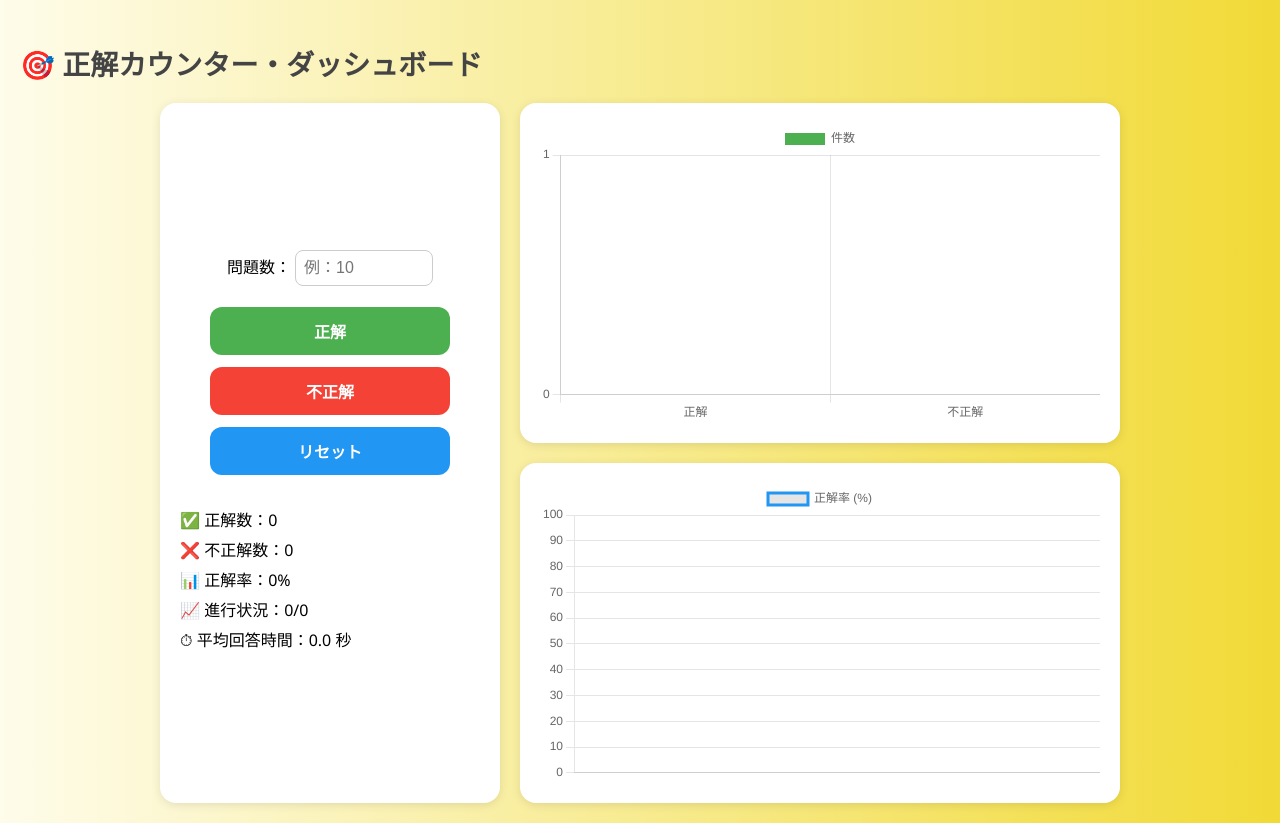
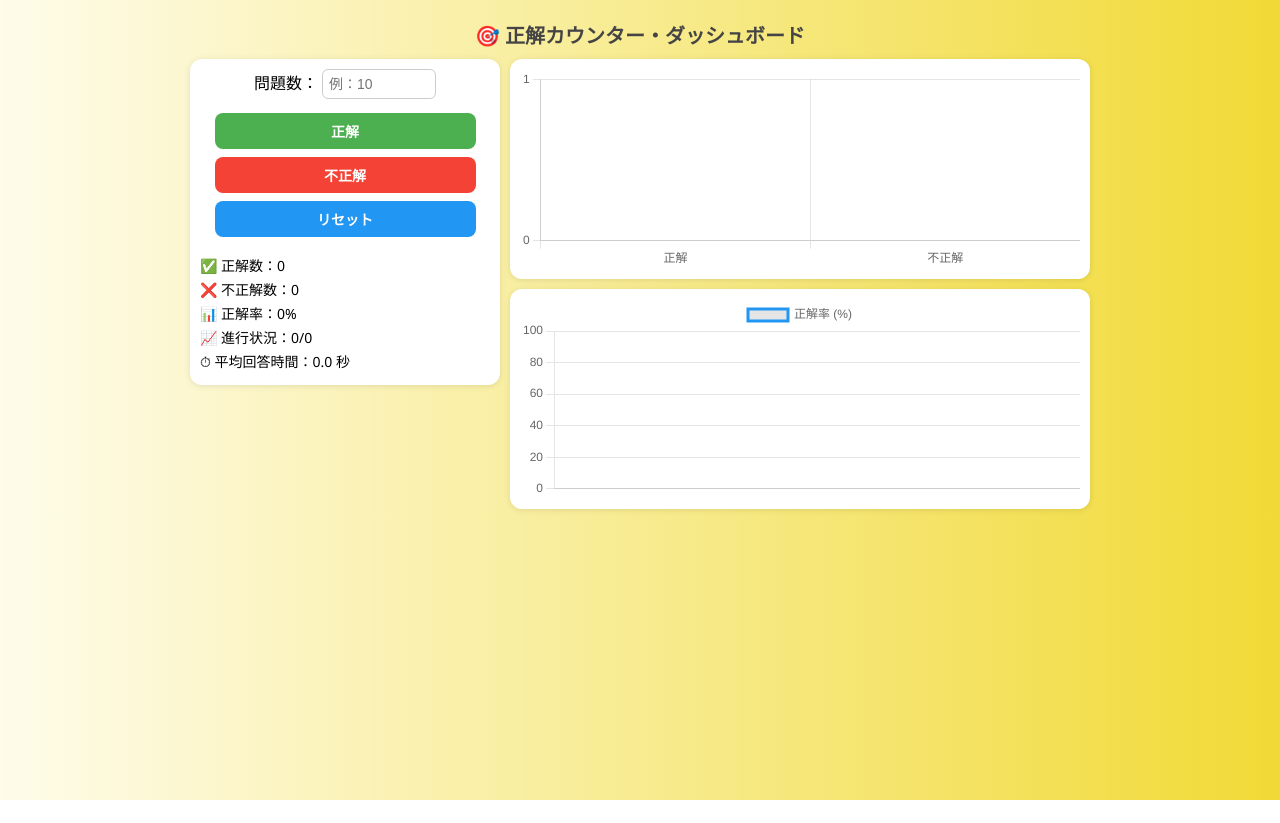
Before and after one commit to sd2022design/question-Counter, a plain HTML site: page index.html in a window 1280 px wide. After the commit the page ends 800 px from the top, so only its background shows below. Drawn offline with nearby package versions, Linux system fonts and the light colour scheme.

Commit message:
Update index.html

```diff
--- a/index.html
+++ b/index.html
@@ -9,92 +9,85 @@
       font-family: 'Segoe UI', sans-serif;
       background: linear-gradient(to right, #fefcea, #f1da36);
       margin: 0;
-      padding: 20px;
+      padding: 10px;
       box-sizing: border-box;
     }
 
     h2 {
-      font-size: 28px;
+      font-size: 20px;
+      margin: 10px 0;
+      text-align: center;
       color: #444;
-      margin-bottom: 20px;
     }
 
     .container {
       display: flex;
-      max-width: 960px;
+      max-width: 900px;
       margin: auto;
-      gap: 20px;
+      gap: 10px;
+      align-items: flex-start;
     }
 
     .panel {
       flex: 1;
       background: white;
-      padding: 20px;
-      border-radius: 16px;
-      box-shadow: 0 2px 10px rgba(0,0,0,0.1);
+      padding: 10px;
+      border-radius: 12px;
+      box-shadow: 0 1px 6px rgba(0,0,0,0.1);
       display: flex;
       flex-direction: column;
       align-items: center;
-      justify-content: center;
     }
 
     .panel input[type="number"] {
-      padding: 8px;
-      width: 120px;
-      font-size: 16px;
-      border-radius: 8px;
+      padding: 6px;
+      width: 100px;
+      font-size: 14px;
+      border-radius: 6px;
       border: 1px solid #ccc;
-      margin-bottom: 15px;
+      margin-bottom: 10px;
     }
 
     .panel button {
-      margin: 6px;
-      padding: 12px 24px;
-      font-size: 16px;
+      margin: 4px;
+      padding: 8px 16px;
+      font-size: 14px;
       border: none;
-      border-radius: 12px;
+      border-radius: 8px;
       cursor: pointer;
       color: white;
       font-weight: bold;
-      width: 80%;
+      width: 90%;
     }
 
-    .panel button:nth-of-type(1) {
-      background-color: #4CAF50;
-    }
-
-    .panel button:nth-of-type(2) {
-      background-color: #F44336;
-    }
-
-    .panel button:nth-of-type(3) {
-      background-color: #2196F3;
-    }
+    .panel button:nth-of-type(1) { background-color: #4CAF50; }
+    .panel button:nth-of-type(2) { background-color: #F44336; }
+    .panel button:nth-of-type(3) { background-color: #2196F3; }
 
     .stats {
-      font-size: 16px;
-      margin-top: 20px;
+      font-size: 14px;
+      margin-top: 10px;
       text-align: left;
       width: 100%;
     }
 
     .stats p {
-      margin: 6px 0;
+      margin: 4px 0;
     }
 
     .chart-area {
       flex: 2;
       display: flex;
       flex-direction: column;
-      gap: 20px;
+      gap: 10px;
     }
 
     .chart-box {
       background: white;
-      padding: 20px;
-      border-radius: 16px;
-      box-shadow: 0 2px 10px rgba(0,0,0,0.1);
-      height: 300px;
+      padding: 10px;
+      border-radius: 12px;
+      box-shadow: 0 1px 6px rgba(0,0,0,0.1);
+      height: 200px;
     }
 
     canvas {
@@ -106,9 +99,8 @@
       .container {
         flex-direction: column;
       }
-
       .chart-box {
-        height: 250px;
+        height: 180px;
       }
     }
   </style>
@@ -171,10 +163,10 @@
         responsive: true,
         maintainAspectRatio: false,
         scales: {
-          y: {
-            beginAtZero: true,
-            ticks: { stepSize: 1 }
-          }
+          y: { beginAtZero: true, ticks: { stepSize: 1 } }
+        },
+        plugins: {
+          legend: { display: false }
         }
       }
     });
@@ -195,10 +187,7 @@
         responsive: true,
         maintainAspectRatio: false,
         scales: {
-          y: {
-            min: 0,
-            max: 100
-          }
+          y: { min: 0, max: 100 }
         }
       }
     });
```
